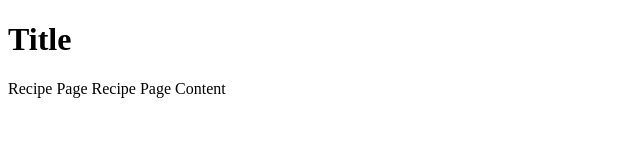
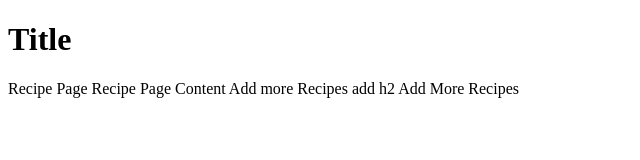
Before and after one commit to Tommy1023/get_demo, a plain HTML site: page index.html in a window 1280 px wide. Shown: the whole page, without its empty margins (0-640 px from the left). Drawn offline with Linux system fonts and the light colour scheme.

Commit message:
Add more Recipes
add h2

Add More Recipes

```diff
--- a/index.html
+++ b/index.html
@@ -12,6 +12,9 @@
     <div class="nav"></div>
     Recipe Page
     Recipe Page Content
+    Add more Recipes
+    add h2
+    Add More Recipes
   </div>
   <div class="footer"></div>
 </body>
```
